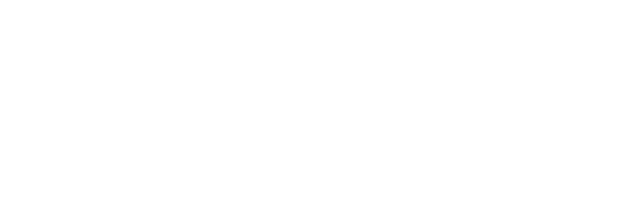
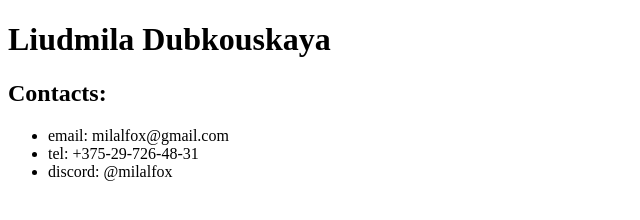
Before and after one commit to milalfox/rsschool-cv--test-2, a plain HTML site: page index.html in a window 1280 px wide. Shown: the whole page, without its empty margins (0-640 px from the left). Drawn offline with Linux system fonts and the light colour scheme.

Commit message:
feat: add header

```diff
--- a/index.html
+++ b/index.html
@@ -7,6 +7,17 @@
     <title>Document</title>
 </head>
 <body>
+    <header>
+        <h1>Liudmila Dubkouskaya</h1>
+    </header>
+
+    <h2>Contacts:</h2>
+    <ul>
+        <li>email: milalfox@gmail.com</li>
+        <li>tel: +375-29-726-48-31</li>
+        <li>discord: @milalfox</li>
+    </ul>
+
 
 </body>
 </html>
```
